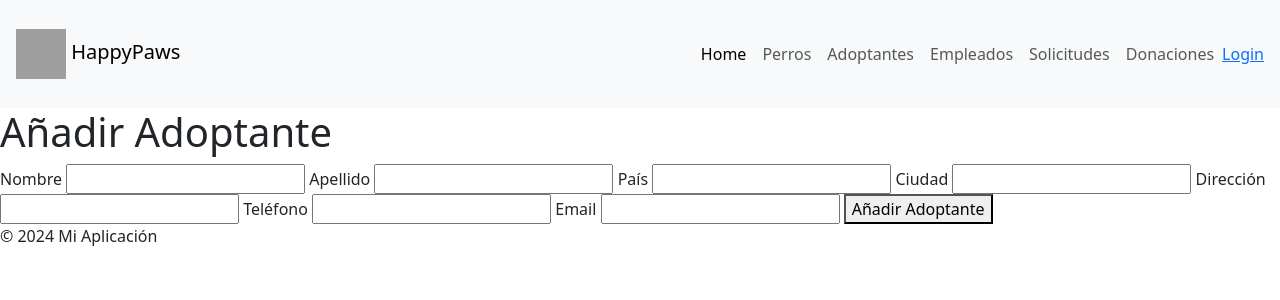
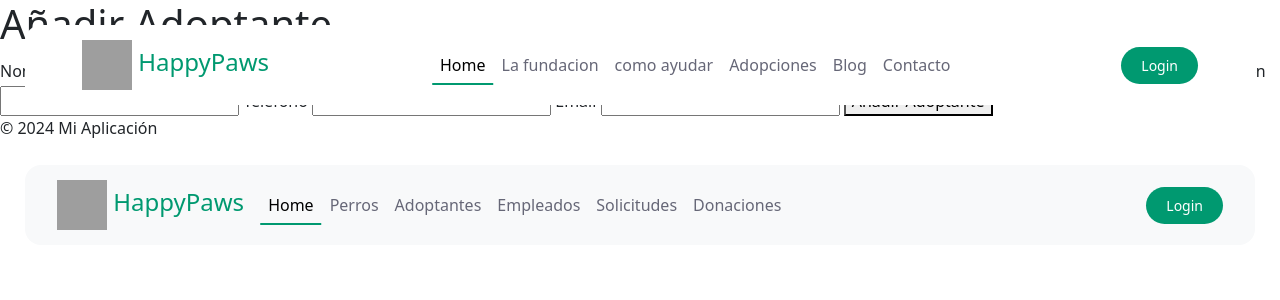
Before and after one commit to marlont26/ONG-pagina, a Flask app: page /add in a window 1280 px wide. Shown: the top 300 px of the page. Run offline with Flask 3, Linux system fonts and the light colour scheme; grey boxes are pictures that could not be loaded.

Commit message:
templates

```diff
--- a/project ong/app/static/home/styles.css
+++ b/project ong/app/static/home/styles.css
@@ -0,0 +1,112 @@
+<!--base-->
+
+.navbar-nav .nav-item {
+    margin: 0 15px;
+}
+
+.login-button {
+    margin-left: auto;
+    padding: 0.5rem 1rem;
+    text-decoration: none;
+    color: #fff;
+    background-color: #007bff;
+    border-radius: 0.25rem;
+}
+
+
+
+.navbar-brand{
+  font-weight: 500;
+  color: #009970;
+  font-size: 24px;
+  transition: 0.3s color;
+
+}
+.navbar{
+  background-color: #fff;
+  height: 80px;
+  margin: 25px;
+  border-radius: 16px;
+  padding: 0.5rem;
+
+}
+.login-button{
+  background-color: #009970;
+  color: #ffffff;
+  font-size: 14px;
+  padding: 8px  20px;
+  border-radius: 50px;
+  text-decoration: none;
+  transition: 0.3s background-color;
+}
+.login-button:hover{
+  background-color: #00b383
+}
+.navbar-togger{
+  border: none;
+  font-size: 1.25rem;
+}
+.navbar-togger:focus, .btn-close:focus{
+  box-shadow: none;
+  outline: none;
+}
+.nav-link{
+  color: #666777;
+  font-weight: 500;
+  position: relative  ;
+
+}
+.nav-link:hover, .nav-link:active{
+  color: #000;
+}
+@media(min-width:991px){
+
+  .nav-link::before{
+      content: "";
+      position: absolute;
+      bottom: 0;
+      left: 50%;
+      transform: translateX(-50%);
+      width: 0;
+      height: 2px;
+      background-color: #009970;
+      visibility: hidden;
+      transition: 0.3s ease-in-out;
+  }
+  .nav-link:hover::before, .nav-link.active::before{
+      width: 100%;
+      visibility: visible;
+  }
+}
+.hero-section{
+  background: url(dogs.jpg) no-repeat;
+  background-size: cover;
+  width: 100%;
+}
+.hero-section::before{
+  background-color: rgba(0, 0, 0, 0.6);
+  content: "";
+  position: absolute;
+  top: 0;
+  right: 0;
+  bottom: 0;
+  left: 0;
+}
+.hero-section .container{
+  height: 100vh;
+  z-index: 1;
+  position: relative;
+}
+.hero-section h1{
+  font-size: 1.5em;
+
+}
+
+.navbar-toggler {
+  border: none;
+  outline: none;
+}
+.border-none {
+  border: none;
+}
+<!--home-->
--- a/project ong/app/templates/base.html
+++ b/project ong/app/templates/base.html
@@ -1,25 +1,104 @@
 <!DOCTYPE html>
-<link href="{{url_for('static',filename='styles.css')}}" rel="stylesheet">
 <html>
+
 <head>
   <title>{% block title %}Mi Ap licación{% endblock %}</title>
-    <link href="https://cdn.jsdelivr.net/npm/bootstrap@5.3.3/dist/css/bootstrap.min.css" rel="stylesheet" integrity="sha384-QWTKZyjpPEjISv5WaRU9OFeRpok6YctnYmDr5pNlyT2bRjXh0JMhjY6hW+ALEwIH" crossorigin="anonymous">
-  <style>
+  <link href="https://cdn.jsdelivr.net/npm/bootstrap@5.3.3/dist/css/bootstrap.min.css" rel="stylesheet"
+    integrity="sha384-QWTKZyjpPEjISv5WaRU9OFeRpok6YctnYmDr5pNlyT2bRjXh0JMhjY6hW+ALEwIH" crossorigin="anonymous">
+</head>
 
-  </style>
-</head>
 <body>
-    <nav class="navbar navbar-expand-md bg-body-tertiary">
-        <div class="container-fluid px-3 py-3">
-            <a class="navbar-brand" href="#">
+
+
+
+
+
+ <!--navbar-->
+ <nav class="navbar navbar-expand-lg fixed-top">
+  <link href="{{url_for('static',filename='home/styles.css')}}" rel="stylesheet">
+  <div class="container">
+    <a  class="navbar-brand  " href="{{ url_for('main.home') }}">
       <img src="https://i.pinimg.com/originals/cb/83/63/cb8363735ab174defb79b1b6f164a5e2.jpg" alt="logo" width="50" height="50">
       HappyPaws
+      <!--<a class="navbar-brand me-auto" href="#">Offcanvas navbar</a>-->
     </a>
-          <button class="navbar-toggler" type="button" data-bs-toggle="collapse" data-bs-target="#navbarNav" aria-controls="navbarNav" aria-expanded="false" aria-label="Toggle navigation">
+    <div class="offcanvas offcanvas-end" tabindex="-1" id="offcanvasNavbar" aria-labelledby="offcanvasNavbarLabel">
+      <div class="offcanvas-header">
+        <a  class="navbar-brand  " href="{{ url_for('main.home') }}">
+          <img src="https://i.pinimg.com/originals/cb/83/63/cb8363735ab174defb79b1b6f164a5e2.jpg" alt="logo" width="50" height="50">
+          HappyPaws
+          <!--<a class="navbar-brand me-auto" href="#">Offcanvas navbar</a>-->
+        </a>
+        <button type="button" class="btn-close" data-bs-dismiss="offcanvas" aria-label="Close"></button>
+      </div>
+      <div class="offcanvas-body">
+        <ul class="navbar-nav justify-content-center flex-grow-1 pe-3">
+          <li class="nav-item">
+            <a class="nav-link active  mx-lg" aria-current="page" href="#">Home</a>
+          </li>
+          <li class="nav-item">
+            <a class="nav-link mx-lg" href="#">La fundacion</a>
+          </li>
+          <li class="nav-item">
+            <a class="nav-link mx-lg" href="#">como ayudar</a>
+          </li>
+          <li class="nav-item">
+            <a class="nav-link mx-lg" href="#">Adopciones</a>
+          </li>
+          <li class="nav-item">
+            <a class="nav-link mx-lg" href="#">Blog</a>
+          </li>
+          <li class="nav-item">
+            <a class="nav-link mx-lg" href="#">Contacto</a>
+          </li>
+
+        </ul>
+      </div>
+    </div>
+    <a href="#" class="login-button">Login</a>
+    <button class="navbar-toggler pe-0 border-0" type="button" data-bs-toggle="offcanvas" data-bs-target="#offcanvasNavbar"
+aria-controls="offcanvasNavbar" aria-label="Toggle navigation">
 <span class="navbar-toggler-icon"></span>
 </button>
-          <div class="collapse navbar-collapse center" id="navbarNav">
-            <ul class="navbar-nav ms-auto ">
+  </div>
+</nav>
+<!--end navbar-->
+
+
+  <main>
+
+    {% block content %}
+    {% endblock %}
+
+  </main>
+  <footer>
+    <p>&copy; 2024 Mi Aplicación</p>
+
+  </footer>
+  <script src="https://cdn.jsdelivr.net/npm/bootstrap@5.3.3/dist/js/bootstrap.bundle.min.js"
+    integrity="sha384-YvpcrYf0tY3lHB60NNkmXc5s9fDVZLESaAA55NDzOxhy9GkcIdslK1eN7N6jIeHz"
+    crossorigin="anonymous"></script>
+</body>
+
+</html>
+
+
+
+
+<nav class="navbar navbar-expand-md bg-body-tertiary">
+  <link href="{{url_for('static',filename='home/styles.css')}}" rel="stylesheet">
+  <div class="container-fluid px-4 py-4">
+    <a class="navbar-brand" href="#">
+      <img src="https://i.pinimg.com/originals/cb/83/63/cb8363735ab174defb79b1b6f164a5e2.jpg" alt="logo" width="50"
+        height="50">
+      HappyPaws
+    </a>
+    <button class="navbar-toggler" type="button" data-bs-toggle="collapse" data-bs-target="#navbarNav"
+      aria-controls="navbarNav" aria-expanded="false" aria-label="Toggle navigation">
+      <span class="navbar-toggler-icon"></span>
+    </button>
+    <div class="collapse navbar-collapse" id="navbarNav">
+      <ul class="navbar-nav  ">
         <li class="nav-item">
           <a class="nav-link active " aria-current="page" href="{{ url_for('main.home') }}">Home</a>
         </li>
@@ -30,10 +109,10 @@
           <a class="nav-link" href="{{ url_for('adoptante.index') }}">Adoptantes</a>
         </li>
         <li class="nav-item">
-                <a class="nav-link "  href="{{ url_for('empleado.index') }}">Empleados</a>
+          <a class="nav-link " href="{{ url_for('empleado.index') }}">Empleados</a>
         </li>
         <li class="nav-item">
-                <a class="nav-link "  href="{{ url_for('solicitud_adopcion.index') }}">Solicitudes</a>
+          <a class="nav-link " href="{{ url_for('solicitud_adopcion.index') }}">Solicitudes</a>
         </li>
         <li class="nav-item">
           <a class="nav-link " href="{{ url_for('donacion.index') }}">Donaciones</a>
@@ -43,16 +122,36 @@
     <a href="#" class="login-button">Login</a>
   </div>
 </nav>
-    <main>
 
-        {% block content %}
-        {% endblock %}
 
-    </main>
-    <footer>
-        <p>&copy; 2024 Mi Aplicación</p>
+<!--<section class="custom-section">
+    <link href="{{url_for('static',filename='home/styles.css')}}" rel="stylesheet">
+    <div class="custom-container">
 
-    </footer>
-    <script src="https://cdn.jsdelivr.net/npm/bootstrap@5.3.3/dist/js/bootstrap.bundle.min.js" integrity="sha384-YvpcrYf0tY3lHB60NNkmXc5s9fDVZLESaAA55NDzOxhy9GkcIdslK1eN7N6jIeHz" crossorigin="anonymous"></script>
-</body>
-</html>
+      Contact Info Column #
+
+      <div class="custom-column contact-info">
+        <ul class="icon-list">
+          <li class="icon-list-item">
+            <span class="icon"><i class="fas fa-phone"></i></span>
+            <span class="text">(+57) 321 457 9430</span>
+          </li>
+          <li class="icon-list-item">
+            <span class="icon"><i class="fas fa-clock"></i></span>
+            <span class="text">6am - 6pm (Lunes - Sábado)</span>
+          </li>
+          <li class="icon-list-item">
+            <span class="icon"><i class="fas fa-map-marker-alt"></i></span>
+            <span class="text">Cáqueza, Cundinamarca, Colombia</span>
+          </li>
+        </ul>
+      </div>
+
+      #Donation Button Column
+      <div class="custom col-5  pe-auto donation-button">
+        <a class="donation-button" href="https://casadelobos.org.co/donaciones/" target="_blank">
+          <i class="fas fa-heart "></i> DONAR AQUÍ
+        </a>
+      </div>
+    </div>
+  </section>-->
```
Also changed, not shown: project ong/app/templates/home.html (+72 -3 lines), project ong/app/static/home/dogs.jpg (added), project ong/app/static/home/image.png (renamed from project ong/image.png), project ong/app/templates/img/dogs.jpg (added), project ong/app/templates/img/image.png (added), project ong/app/templates/img/image2.jpg (added). Lines whose indentation alone changed are shown as unchanged.
